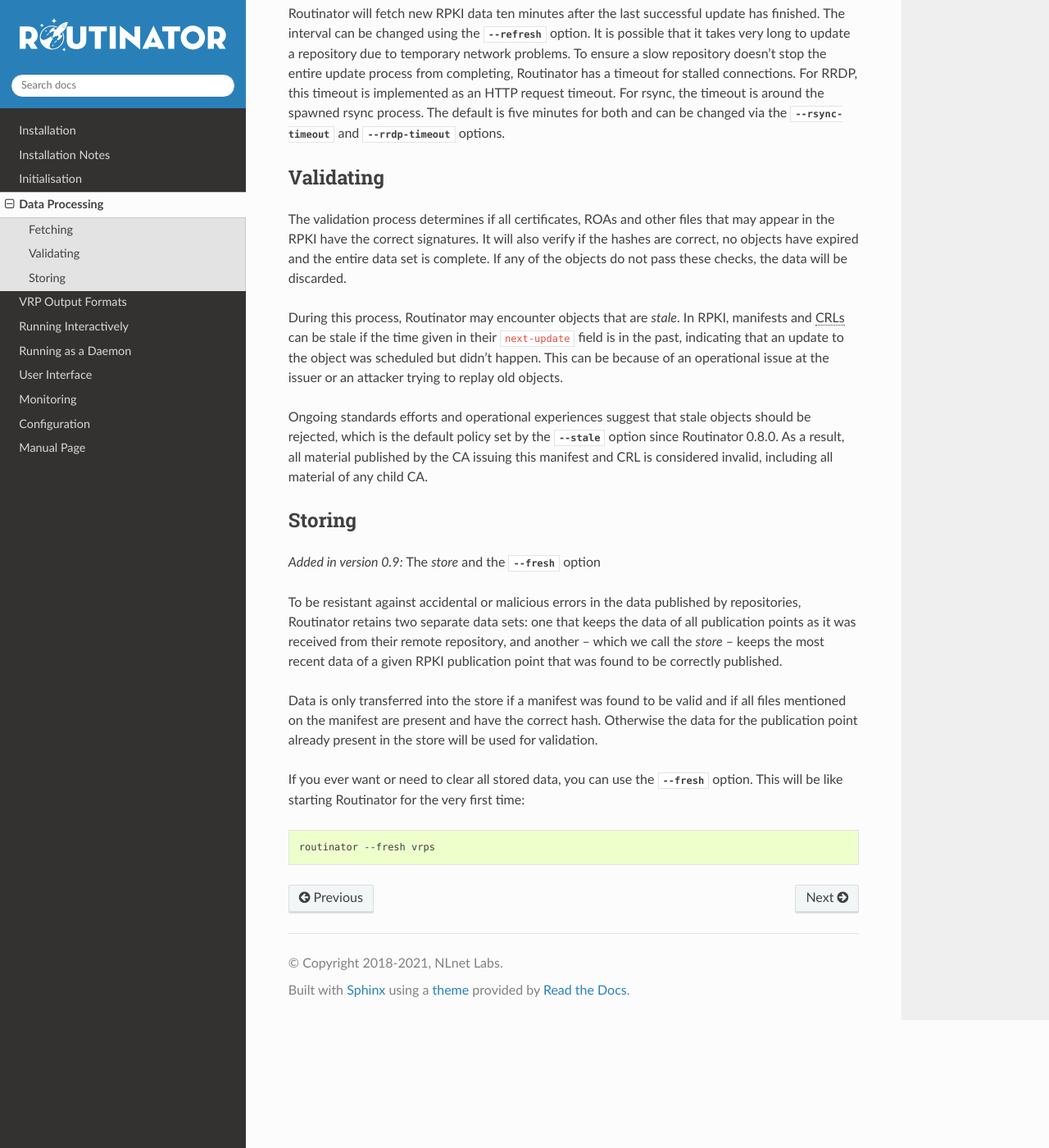
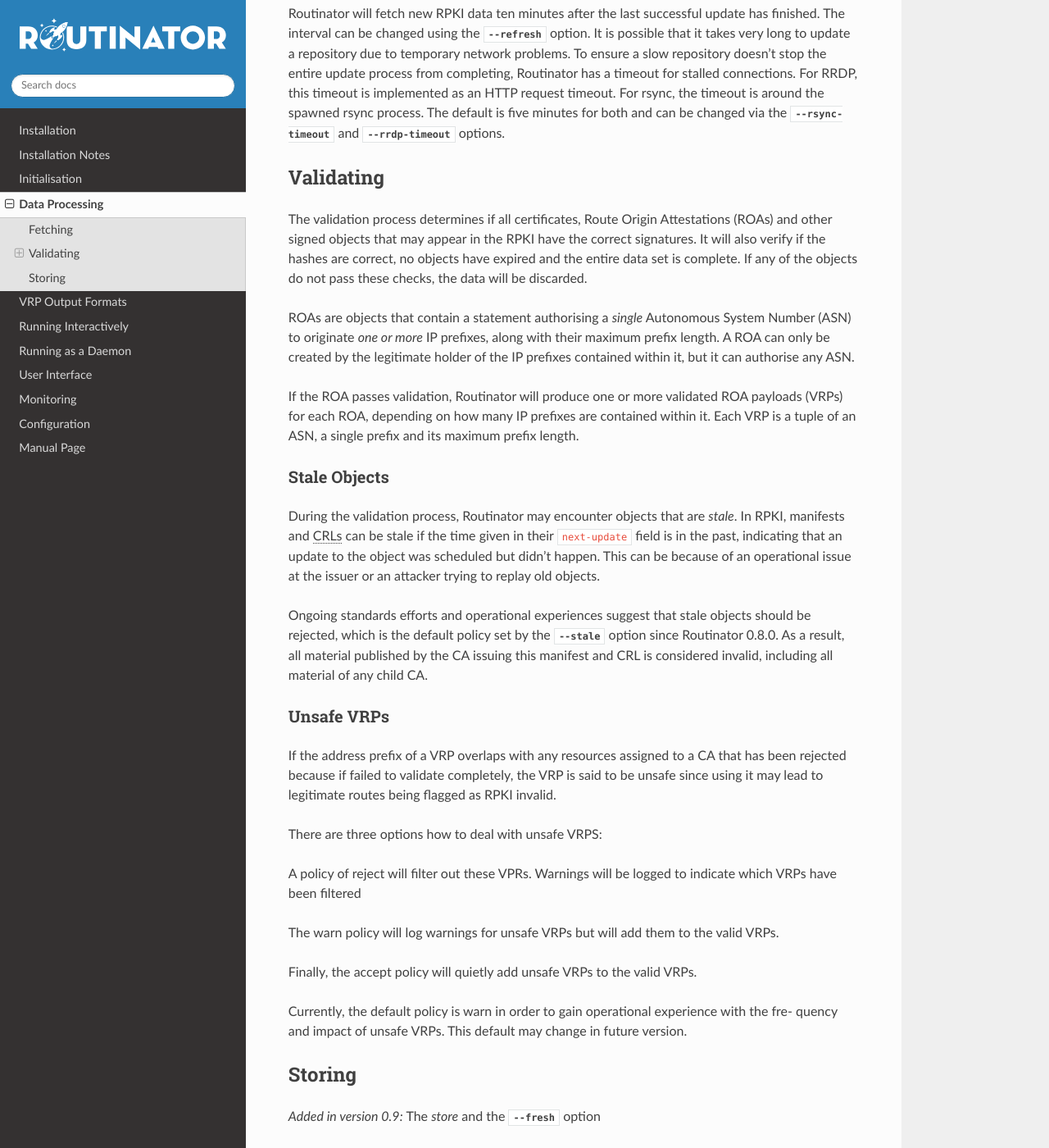
Before and after one commit to NLnetLabs/routinator, a Sphinx documentation site: the page built from source/data-processing.rst, in a window 1280 px wide and 1400 px high, scrolled down 669 px. Shown: the whole window at 82% size. Built offline with Sphinx 7.4.7 and the Read the Docs theme 2.0.0, drawn with Linux system fonts in a browser that asks for light colours; the version number could not be read and is left out.

Commit message:
ROAs vs. VRPs

```diff
--- a/source/data-processing.rst
+++ b/source/data-processing.rst
@@ -42,22 +42,57 @@
 Validating
 ----------
 
-The validation process determines if all certificates, ROAs and other files that
-may appear in the RPKI have the correct signatures. It will also verify if the
-hashes are correct, no objects have expired and the entire data set is complete.
-If any of the objects do not pass these checks, the data will be discarded.
+The validation process determines if all certificates, Route Origin Attestations
+(ROAs) and other signed objects that may appear in the RPKI have the correct
+signatures. It will also verify if the hashes are correct, no objects have
+expired and the entire data set is complete. If any of the objects do not pass
+these checks, the data will be discarded.
 
-During this process, Routinator may encounter objects that are *stale*. In RPKI,
-manifests and :abbr:`CRLs (Certificate Revocation Lists)` can be stale if the
-time given in their ``next-update`` field is in the past, indicating that an
-update to the object was scheduled but didn't happen. This can be because of an
-operational issue at the issuer or an attacker trying to replay old objects.
+ROAs are objects that contain a statement authorising a *single* Autonomous
+System Number (ASN) to originate *one or more* IP prefixes, along with their
+maximum prefix length. A ROA can only be created by the legitimate holder of the
+IP prefixes contained within it, but it can authorise any ASN.
+
+If the ROA passes validation, Routinator will produce one or more validated ROA
+payloads (VRPs) for each ROA, depending on how many IP prefixes are contained
+within it. Each VRP is a tuple of an ASN, a single prefix and its maximum
+prefix length.
+
+Stale Objects
+"""""""""""""
+
+During the validation process, Routinator may encounter objects that are
+*stale*. In RPKI, manifests and :abbr:`CRLs (Certificate Revocation Lists)` can
+be stale if the time given in their ``next-update`` field is in the past,
+indicating that an update to the object was scheduled but didn't happen. This
+can be because of an operational issue at the issuer or an attacker trying to
+replay old objects.
 
 Ongoing standards efforts and operational experiences suggest that stale objects
 should be rejected, which is the default policy set by the :option:`--stale`
 option since Routinator 0.8.0. As a result, all material published by the CA
 issuing this manifest and CRL is considered invalid, including all material of
 any child CA.
+
+Unsafe VRPs
+"""""""""""
+
+If the address prefix of a VRP overlaps
+with any resources assigned to a CA that has been rejected because if  failed  to  validate
+completely, the VRP is said to be unsafe since using it may lead to legitimate routes being
+flagged as RPKI invalid.
+
+There are three options how to deal with unsafe VRPS:
+
+A policy of reject will filter out these VPRs. Warnings will be logged  to  indicate  which
+VRPs have been filtered
+
+The warn policy will log warnings for unsafe VRPs but will add them to the valid VRPs.
+
+Finally, the accept policy will quietly add unsafe VRPs to the valid VRPs.
+
+Currently, the default policy is warn in order to gain operational experience with the fre-
+quency and impact of unsafe VRPs. This default may change in future version.
 
 Storing
 -------
```
